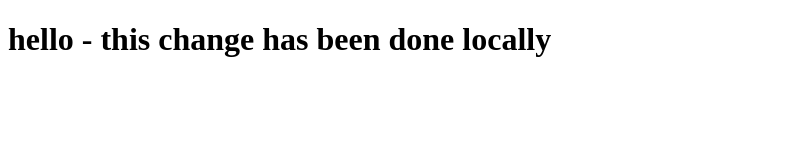
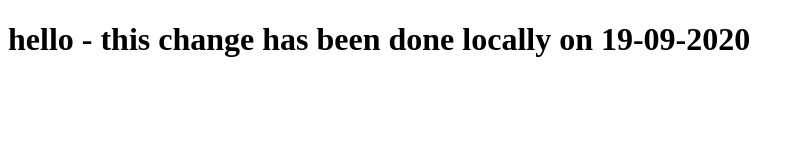
Before and after one commit to raminsu/spa, a plain HTML site: page index.html in a window 1280 px wide. Shown: the whole page, without its empty margins (0-803 px from the left). Drawn offline with Linux system fonts and the light colour scheme.

Commit message:
commit on 0919

```diff
--- a/index.html
+++ b/index.html
@@ -3,6 +3,6 @@
  <title>test</title>
  </head>
 <body>
- <h1>hello - this change has been done locally</h1>
+ <h1>hello - this change has been done locally on 19-09-2020</h1>
 </body>
 </html>
```
